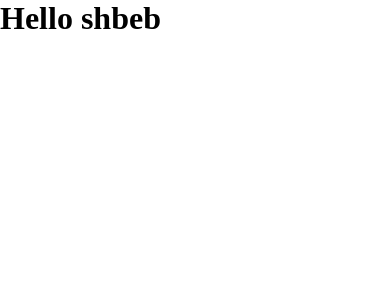
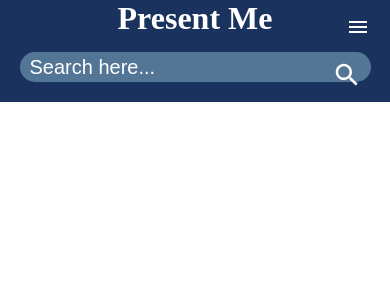
Before and after one commit to AbdulrhmanSoukarie/Present-Me-Front-End, a React (Create React App) app: page / in a window 390 px wide. Shown: the top 300 px of the page. Built offline with nearby package versions, Linux system fonts and the light colour scheme.

Commit message:
Navbar without routing

```diff
--- a/src/App.js
+++ b/src/App.js
@@ -1,11 +1,10 @@
-
 import './App.css';
-
+import Navbar from "./components/navbar/Navbar";
 function App() {
   return (
     <div className="App">
 
-      <h1>Hello shbeb</h1>
+      <Navbar />
 
     </div>
   );
--- /dev/null
+++ b/src/components/navbar/Navbar.css
@@ -0,0 +1,166 @@
+nav {
+    display:flex;
+    width:100%;
+    background:#1A335E;
+    position:relative;
+    justify-content: space-between;
+    text-align:center;
+    padding:15px 30px;
+}
+
+nav .icon {
+    font-size:32px;
+    color:#fff;
+    font-weight:600;
+    cursor:pointer;
+}
+
+nav ul {
+    display:flex;
+    list-style: none;
+    margin:auto 0;
+}
+
+nav ul li {
+    margin:0 3rem;
+}
+
+nav ul li a {
+    text-decoration:none;
+    color:#fff;
+    text-transform: uppercase;
+    letter-spacing: 0.1rem;
+    background: #2C57A1;
+    padding:12px;
+    border-radius:15px;
+}
+
+
+
+
+nav .search {
+    display:flex;
+    margin:auto 0;
+    height:35px;
+    line-height:35px;
+}
+
+nav .search input {
+    border:none;
+    border-radius:25px;
+    outline:none;
+    background-color:#537696;
+    height:100%;
+    padding:0 10px;
+    font-size:20px;
+    width:350px;
+}
+
+nav .search input::placeholder {
+    color:#fff;
+}
+
+nav .bar {
+    position:relative;
+    margin:auto;
+    display:none;
+}
+
+input[type="checkbox"]{
+    -webkit-appearance: none;
+    display:none;
+}
+
+.search_material {
+    color:#fff;
+    height:100%;
+    padding:8px;
+    position:absolute;
+    margin-left: 19rem;
+    cursor:pointer;
+    z-index:1;
+}
+
+
+@media screen and (max-width: 1250px) {
+    nav{
+        display:block;
+        padding:0;
+    }
+    nav .icon {
+        display:inline;
+        padding:15px 30px;
+    }
+    nav .search {
+        width:100%;
+        display:inline-flex;
+        justify-content:center;
+        margin-bottom:15px;
+        padding-top:15px;
+    }
+    nav .search input {
+        width:90%;
+        height:30px;;
+    }
+
+    nav ul {
+        display:flex;
+        flex-direction: column;
+        height:0;
+        visibility: hidden;
+    }
+    nav ul li {
+        text-align:center;
+    }
+    nav ul li a {
+        font-size:28px;
+        padding:25px;
+        padding-left:10%;
+        white-space: nowrap;
+        display:block;
+        background: #1A335E;
+        text-align:center;
+    }
+
+    nav .bar {
+        display:block;
+        position:absolute;
+        top:15px;
+        right:20px;
+        cursor:pointer;
+    }
+    nav .bar #times {
+        display:none;
+    }
+    #check:checked ~ nav .bar #times {
+        display:block;
+    }
+    #check:checked ~ nav .bar #bars {
+        display:none;
+    }
+    #check:checked ~ nav ul {
+        visibility: visible;
+        height:400px;
+    }
+}
+
+/* Laptop Responsiveness */
+@media screen
+  and (min-device-width: 1200px)
+  and (max-device-width: 1600px)
+  and (-webkit-min-device-pixel-ratio: 1) {
+    nav ul li a {
+        font-size:12px;
+    }
+
+    .search_material {
+        margin-top:-4px;
+    }
+
+    nav ul li {
+        margin: 0 2.5rem;
+    }
+    nav .search {
+        margin-left:15px;
+    }
+}
--- /dev/null
+++ b/src/components/navbar/Navbar.js
@@ -0,0 +1,33 @@
+import React from 'react';
+import "./Navbar.css";
+import SearchIcon from '@material-ui/icons/Search';
+import MenuIcon from '@material-ui/icons/Menu';
+import CloseIcon from '@material-ui/icons/Close';
+
+
+const navbar = () => {
+    return (
+        <div>
+        <input type="checkbox" id="check" />
+            <nav>
+                <div className="icon">Present Me</div>
+                <div className="search">
+                    <input type="search" placeholder="Search here..." />
+                    <SearchIcon style={{fontSize: 30}} className="search_material" />
+                </div>
+                <ul>
+                    <li><a href="#">Home</a></li>
+                    <li><a href="#">Discover</a></li>
+                    <li><a href="#">About Us</a></li>
+                    <li><a href="#">Contact Us</a></li>
+                </ul>
+                <label htmlFor="check" className="bar">
+                    <MenuIcon style={{ color: '#fff' }} id="bars"/>
+                    <CloseIcon style={{ color: '#fff' }} id="times"/>
+                </label>
+            </nav>
+        </div>
+    )
+}
+
+export default navbar
```
Also changed, not shown: 1 other file (tests, documents, lock files or other folders).
